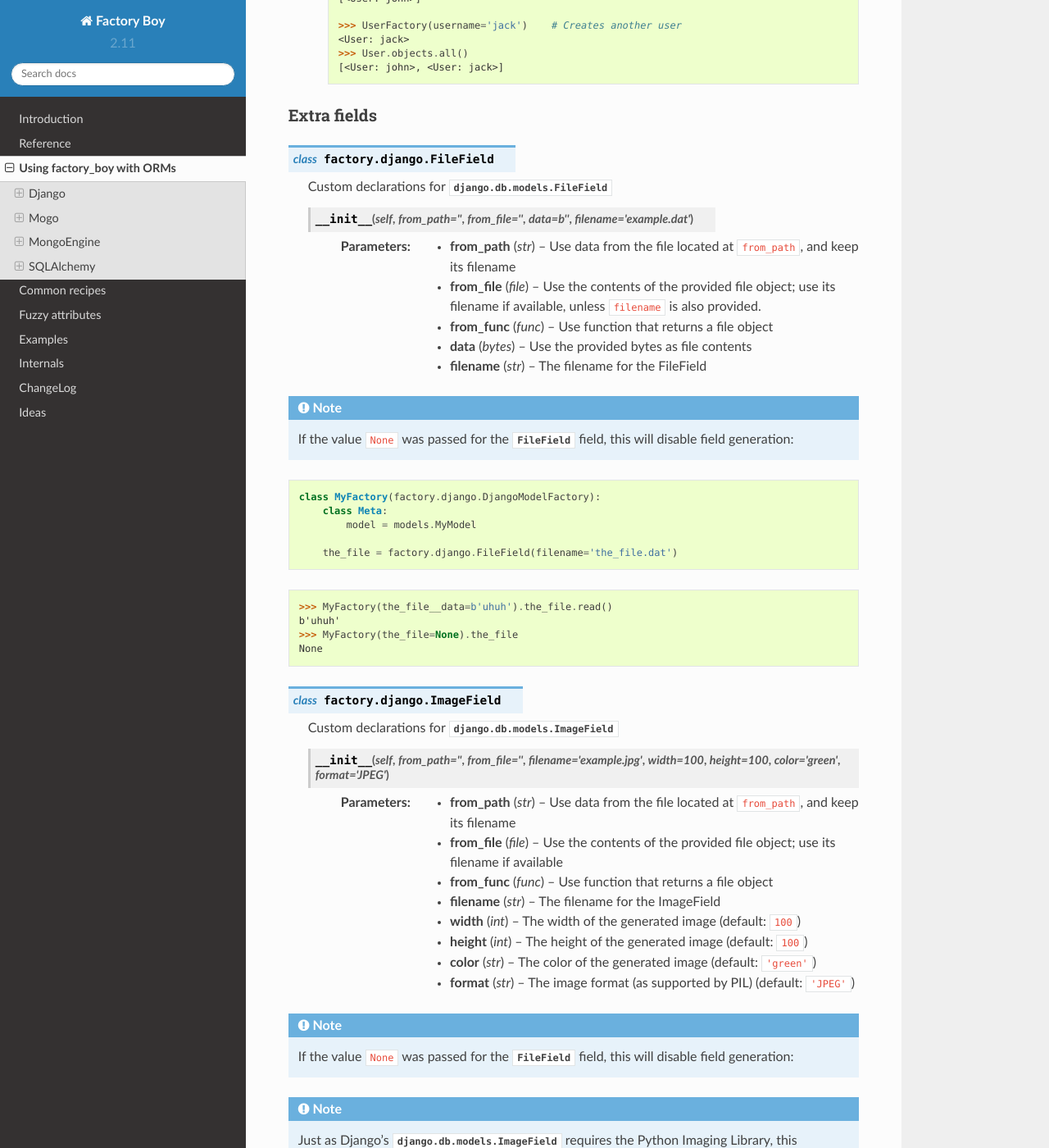
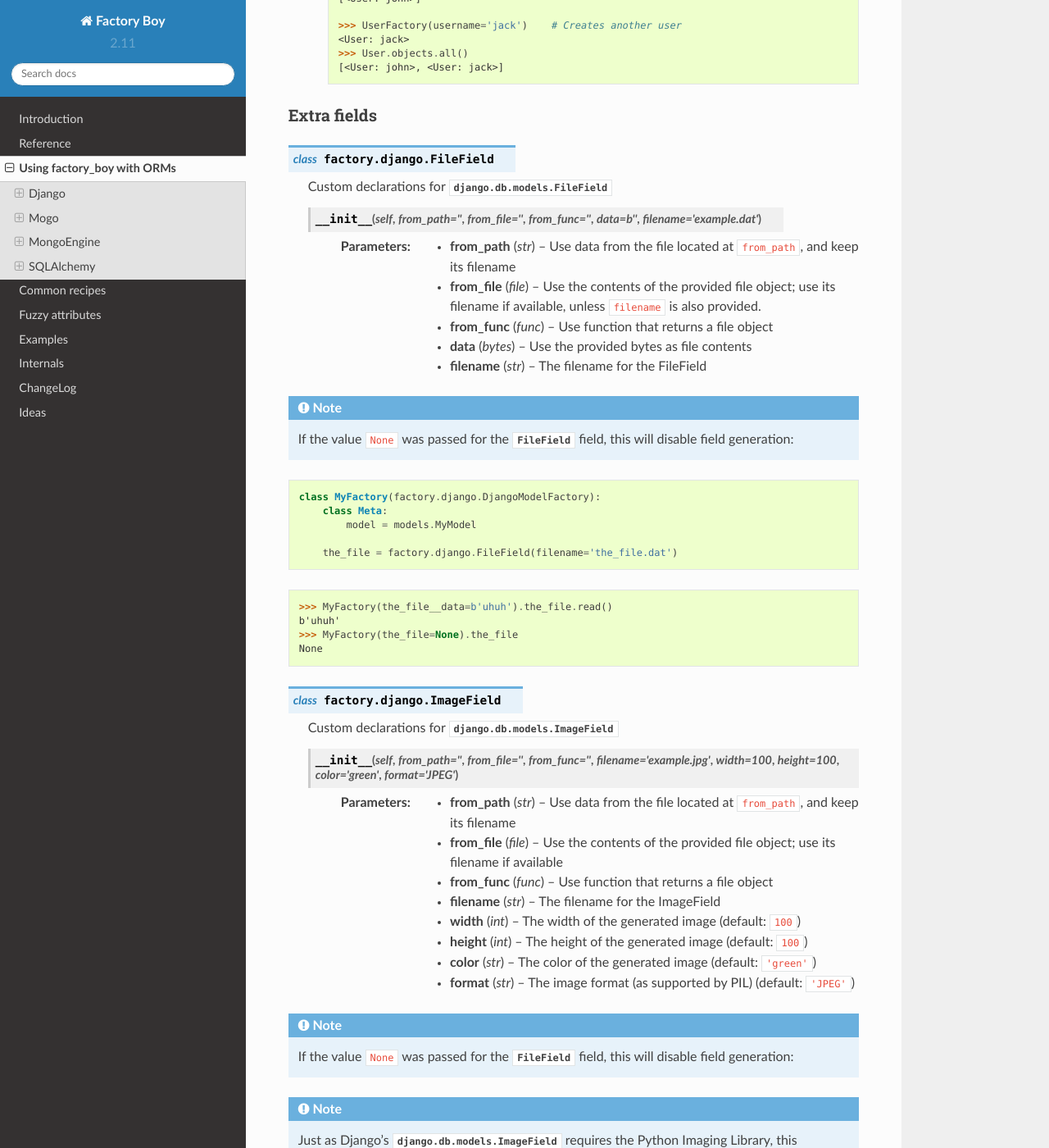
Before and after one commit to FactoryBoy/factory_boy, a Sphinx documentation site: the page built from docs/orms.rst, in a window 1280 px wide and 1400 px high, scrolled down 1639 px. Shown: the whole window at 82% size. Built offline with Sphinx 7.4.7 and the Read the Docs theme 2.0.0, drawn with Linux system fonts in a browser that asks for light colours.

Commit message:
Show FileField and ImageField's from_func argument in __init__ signature

```diff
--- a/docs/orms.rst
+++ b/docs/orms.rst
@@ -105,7 +105,7 @@ Extra fields
 
     Custom declarations for :class:`django.db.models.FileField`
 
-    .. method:: __init__(self, from_path='', from_file='', data=b'', filename='example.dat')
+    .. method:: __init__(self, from_path='', from_file='', from_func='', data=b'', filename='example.dat')
 
         :param str from_path: Use data from the file located at ``from_path``,
                               and keep its filename
@@ -138,7 +138,7 @@ Extra fields
 
     Custom declarations for :class:`django.db.models.ImageField`
 
-    .. method:: __init__(self, from_path='', from_file='', filename='example.jpg', width=100, height=100, color='green', format='JPEG')
+    .. method:: __init__(self, from_path='', from_file='', from_func='', filename='example.jpg', width=100, height=100, color='green', format='JPEG')
 
         :param str from_path: Use data from the file located at ``from_path``,
                               and keep its filename
```
